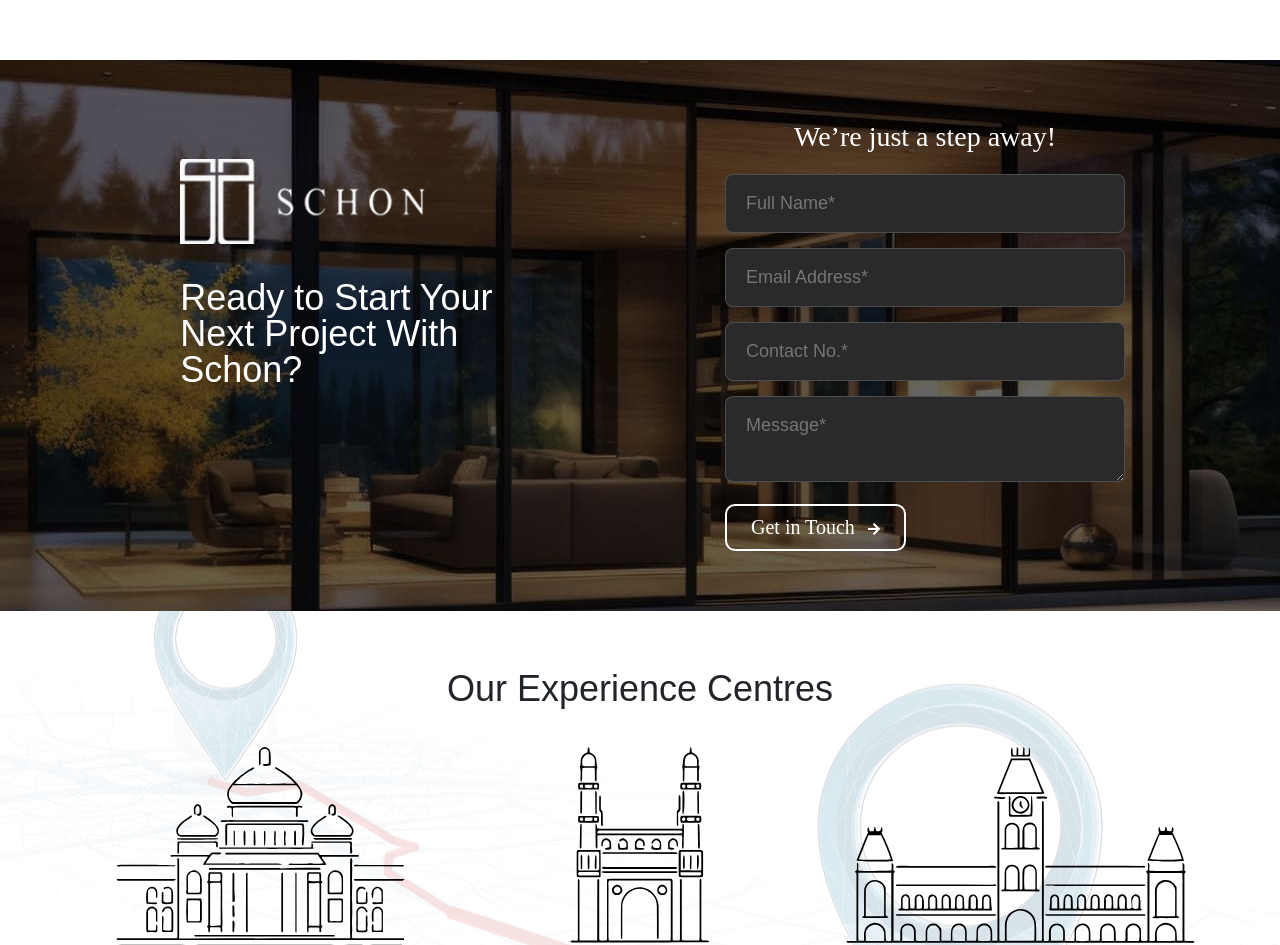
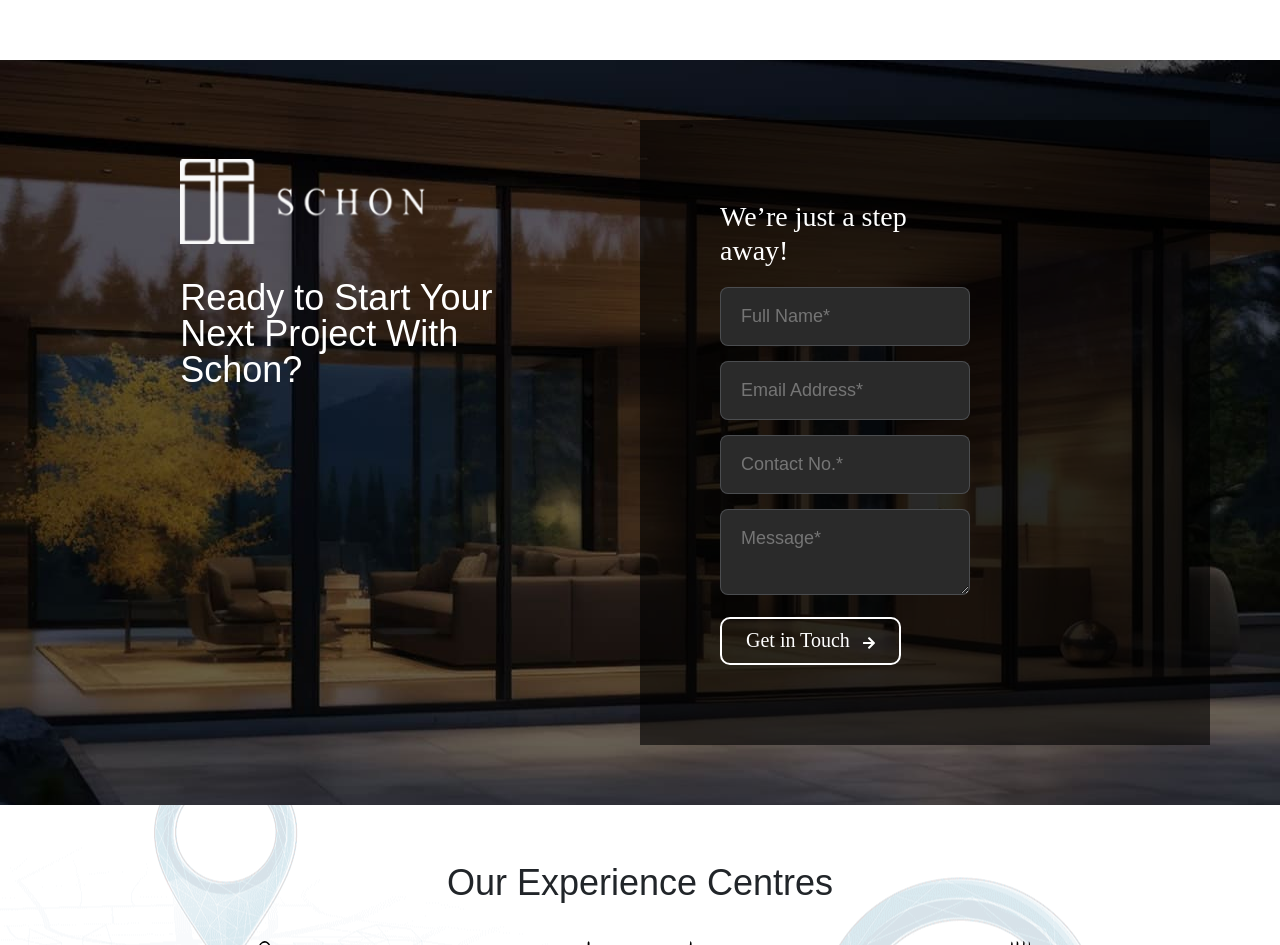
Before and after one commit to lakhvinder1664/Team-Project, a React app in the folder frontend/: page / in a window 1280 px wide. Shown: the part 7180-8125 px from the top of the page. Built offline with nearby package versions, Linux system fonts and the light colour scheme; the HTML template or start-up script is replaced by a standard one.

Commit message:
added  scroll

```diff
--- a/frontend/src/App.css
+++ b/frontend/src/App.css
@@ -912,7 +912,10 @@ a.button {
   height: 85px;
   width: 70%;
 }
-
+.form-contain{
+    padding: 80px 240px 80px 80px;
+    background: #00000099;
+}
 .form-title {
   margin-bottom: 20px;
   color: white;
--- a/frontend/src/pages/Home.jsx
+++ b/frontend/src/pages/Home.jsx
@@ -812,7 +812,7 @@ useEffect(() => {
                 </div>
               </div>
             </Col>
-            <Col xs={12}  md={12} lg={6} className="d-flex flex-column align-items-center">
+            <Col xs={12}  md={12} lg={6} className="d-flex flex-column align-items-center form-contain">
               <h3 className="form-title">We’re just a step away!</h3>
               <form className="contact-form">
                 <div className="form-input">
```
